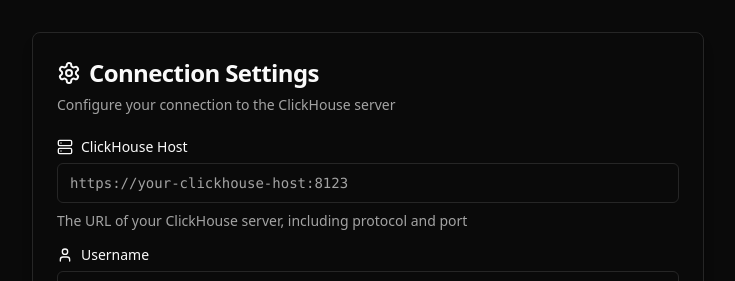
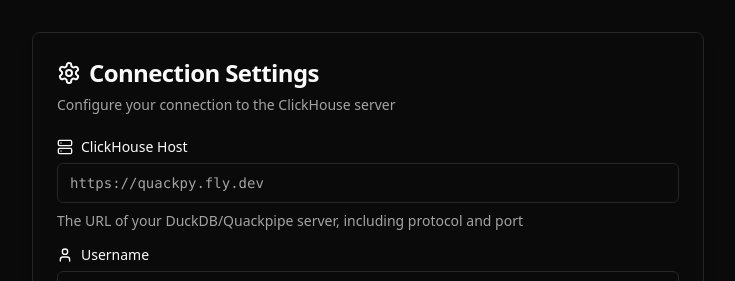
Before and after one commit to quackscience/quack-ui, a React (Vite) app: page /settings in a window 1280 px wide. Shown: the top 281 px of the page, without its empty margins (272-1007 px from the left). Built offline with nearby package versions, Linux system fonts and the light colour scheme.

Commit message:
fix example

```diff
--- a/src/pages/Settings.tsx
+++ b/src/pages/Settings.tsx
@@ -203,12 +203,12 @@ export default function SettingsPage() {
                                   isLoadingCredentials ||
                                   credentialSource === "env"
                                 }
-                                placeholder="https://your-clickhouse-host:8123"
+                                placeholder="https://quackpy.fly.dev"
                                 {...field}
                               />
                             </FormControl>
                             <FormDescription>
-                              The URL of your ClickHouse server, including
+                              The URL of your DuckDB/Quackpipe server, including
                               protocol and port
                             </FormDescription>
                             <FormMessage />
```
